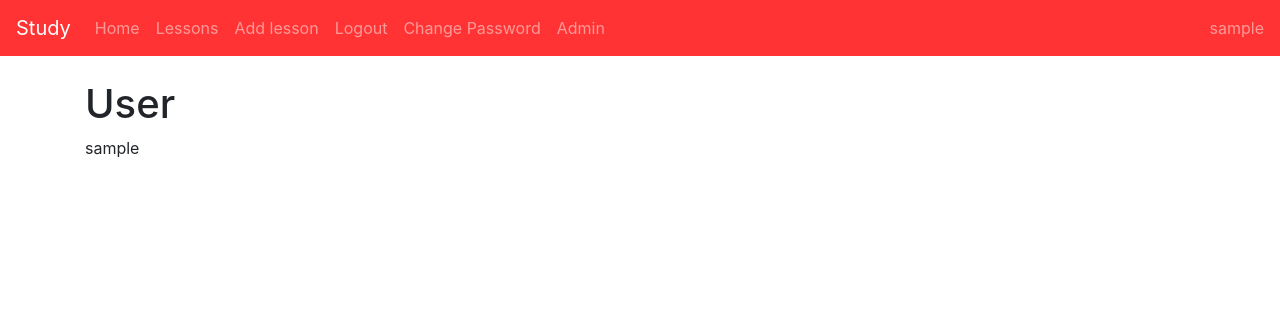
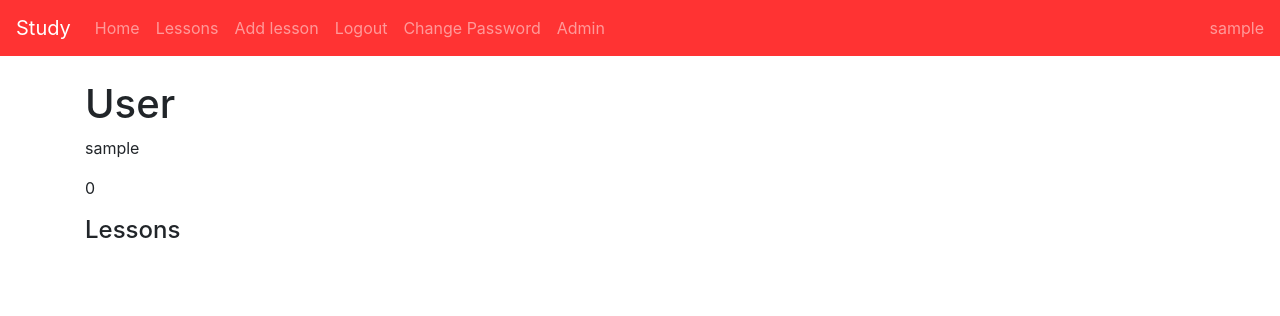
Before and after one commit to DinarKH/Study_web, a Django app: page /user_profile/ in a window 1280 px wide. Shown: the top 316 px of the page. Run offline with Django 3.2, Linux system fonts and the light colour scheme; the visitor is signed in with stand-in values (Sample User, id 1); data that the repository does not hold is empty; some libraries are stand-ins or nearby versions.

Commit message:
add userprofile page

```diff
--- a/Study/views.py
+++ b/Study/views.py
@@ -104,7 +104,11 @@ def changePassword(request):
 
 
 def userProfile(request):
+    user_instance = request.user
+    user_lessons = Lesson.objects.filter(user=user_instance)
     return render(request, 'user_profile.html', {
+        'user': user_instance,
+        'lessons': user_lessons
     })
 
 
--- a/Study_web/settings.py
+++ b/Study_web/settings.py
@@ -27,6 +27,7 @@ DEBUG = True
 
 ALLOWED_HOSTS = []
 
+AUTH_PROFILE_MODULE = 'Study.UserProfile'
 # Application definition
 
 INSTALLED_APPS = [
--- a/templates/lesson_detail.html
+++ b/templates/lesson_detail.html
@@ -4,7 +4,8 @@
     <h4>
         {{ instance.name }}
     </h4>
-    {{ instance.description }}
+    <p>{{ instance.description }}</p>
+    <p>{{ instance.user }}</p>
     <h5>Add Comment</h5>
     <form method="post">
         {% csrf_token %}
--- a/templates/lessons.html
+++ b/templates/lessons.html
@@ -16,6 +16,9 @@
         <p>
             {{ el.description }}
         </p>
+        <h6>
+            {{ el.user }}
+        </h6>
         <h6>
             {{ el.subject }}
         </h6>
--- a/templates/user_profile.html
+++ b/templates/user_profile.html
@@ -2,5 +2,11 @@
 
 {% block body %}
     <h1>User</h1>
-    {{ user.username }}
+    <p>{{ user.username }}</p>
+    <p>{{ user.profile.money }}</p>
+    <p>{{ user.profile.description }}</p>
+    <h4>Lessons</h4>
+    {% for lesson in lessons %}
+        <p>{{ lesson }}</p>
+    {% endfor %}
 {% endblock %}
```
